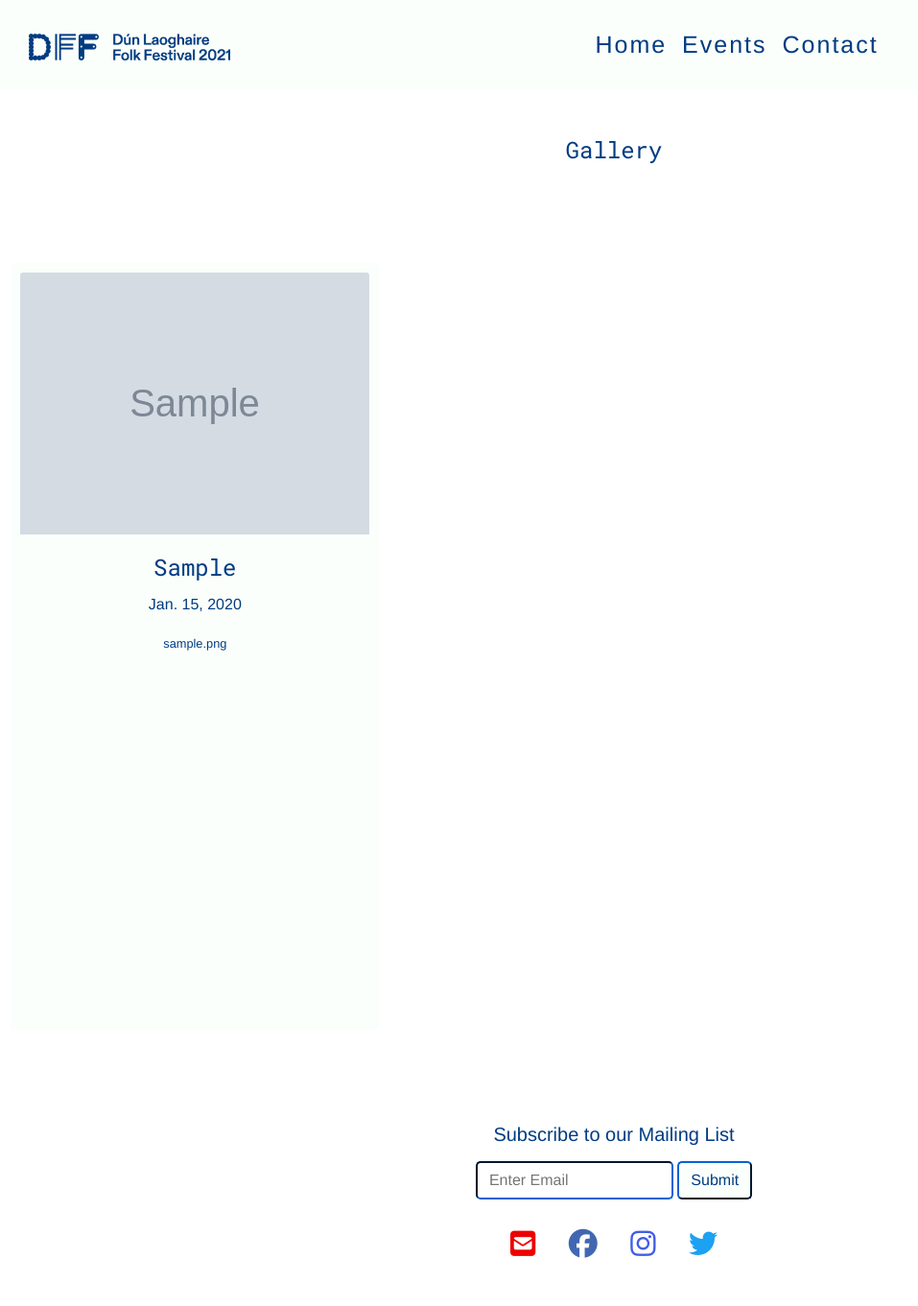
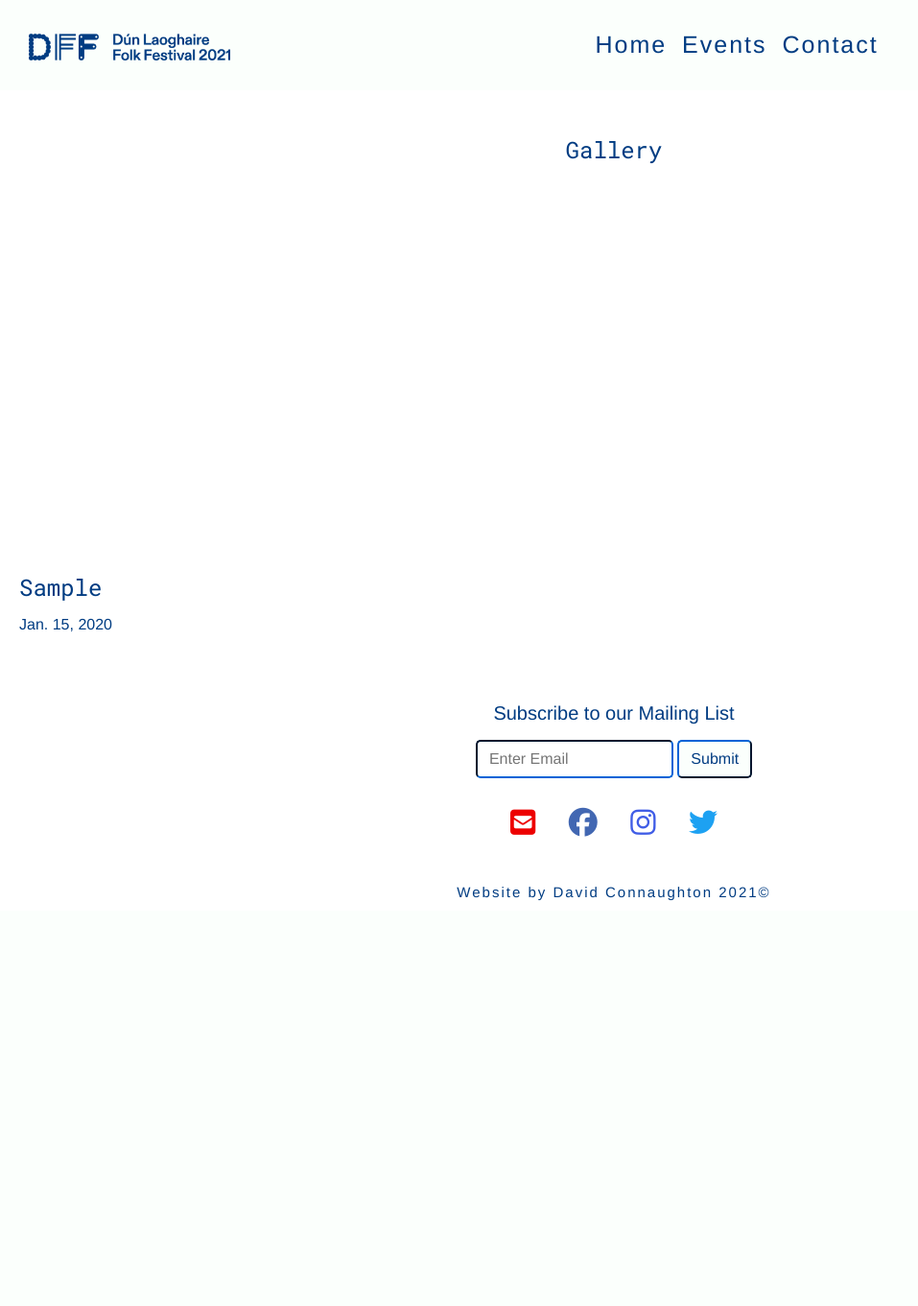
Before and after one commit to david-connaughton/dlrfolk, a Django app: page /photos/ in a window 1280 px wide. Shown: the top 1361 px of the page at 96% size, without its empty margins (0-957 px from the left). After the commit the page ends 939 px from the top, so only its background shows below. Run offline with Django 3.2, Linux system fonts and the light colour scheme; tables that the repository leaves empty hold one stand-in row (values such as "Sample post"); grey boxes marked "Sample" are stand-in pictures; some libraries are stand-ins or nearby versions.

Commit message:
updated template

```diff
--- a/photos/templates/photos/photography.html
+++ b/photos/templates/photos/photography.html
@@ -22,15 +22,18 @@
 <section>
     <div class="row">
         {% for photo in photos %}
-        <div class="col-12 col-md-6 col-lg-4">
-            <div class="card m-5 border-0 mx-auto text-center card-outline">
-                <img src="{{ photo.image.url }}" alt="Card image cap" class="card-img-top">
+        <div class="col-12 col-md-6 col-lg-6">
+            <!-- <div class="card m-5 border-0 mx-auto text-center card-outline"> -->
+            <div class="embed-responsive embed-responsive-16by9">
+                <iframe class="embed-responsive-item" src="{{ photo.image.url }}"></iframe>
+            </div>
+            <!-- <img src="{{ photo.image.url }}" alt="Card image cap" class="card-img-top"> -->
             <div class="card-body">
                 <div class="artist">
                     <h2 class="card-title">{{ photo.artist }}</h2>
                 </div>
                 <p class="card-text">{{ photo.date_one }} </p>
-                    <small>{{ photo.image_by }}</small>
+                <!-- <small>{{ photo.image_by }}</small> -->
             </div>
         </div>
     </div>
```
Lines whose indentation alone changed are shown as unchanged.
